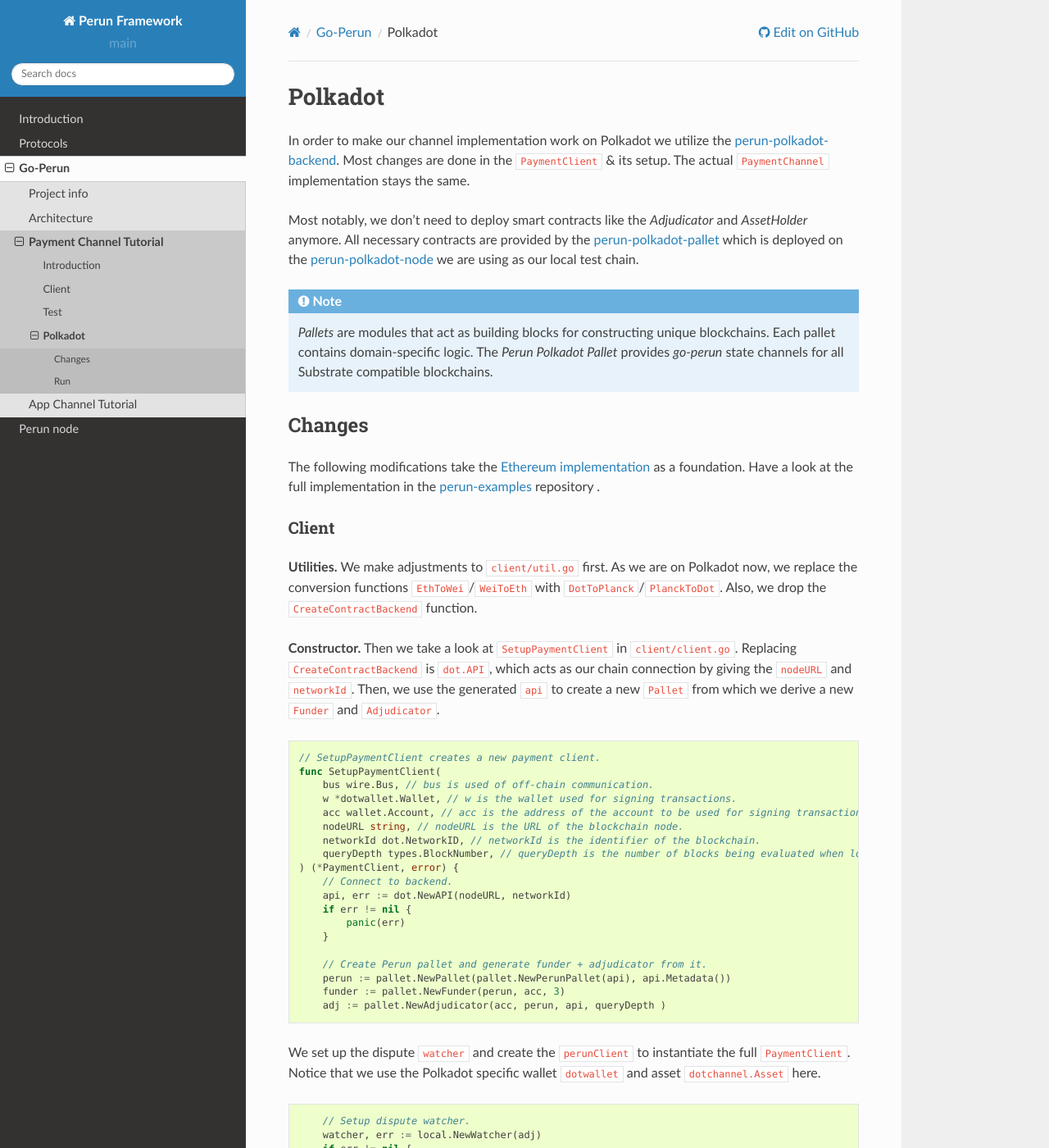
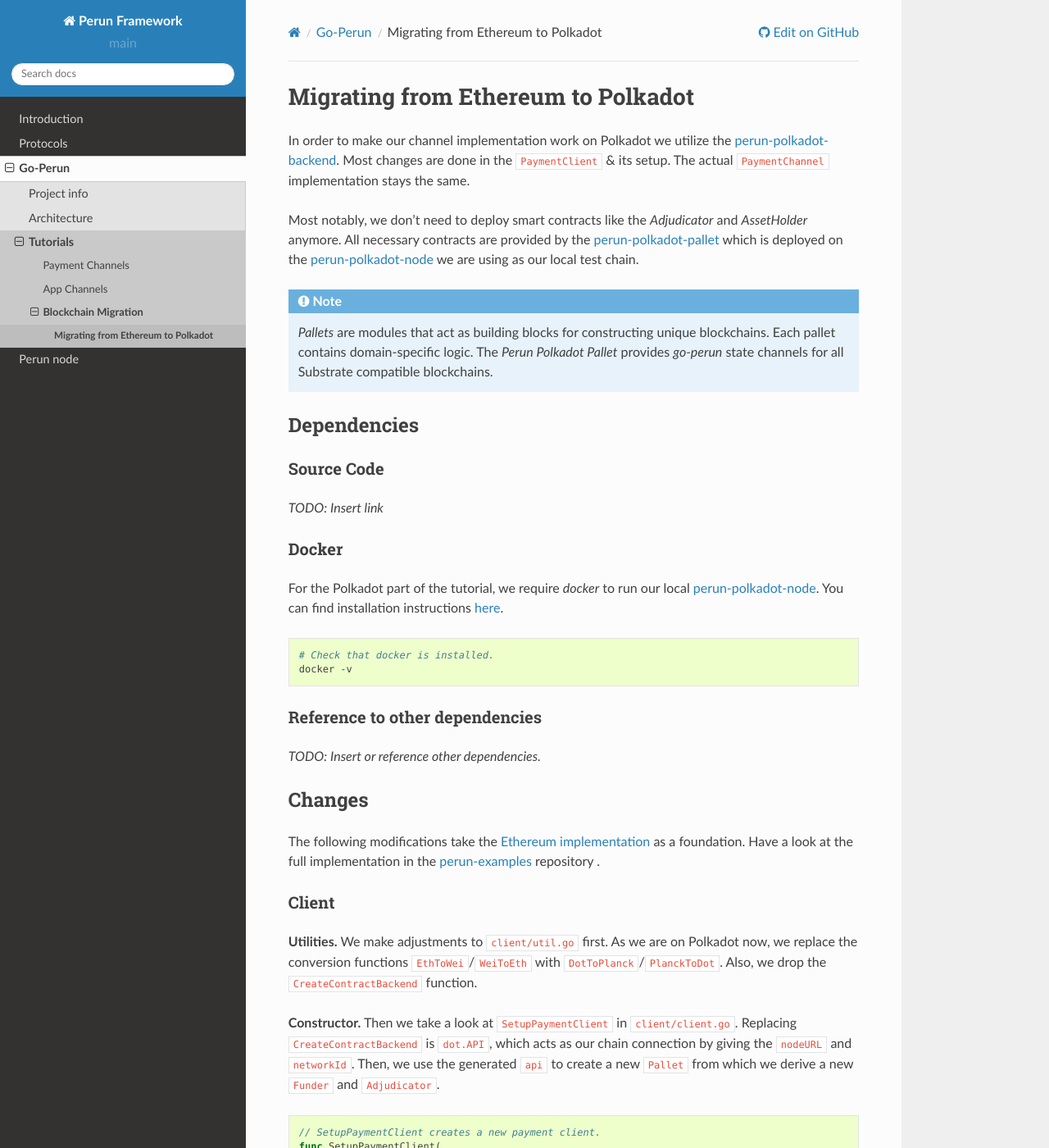
Before and after one commit to hyperledger-labs/perun-doc, a Sphinx documentation site: the page built from source/go-perun/port_eth_dot/index.rst, in a window 1280 px wide and 1400 px high. Shown: the whole window at 82% size. Built offline with Sphinx 7.4.7 and the Read the Docs theme 2.0.0, drawn with Linux system fonts in a browser that asks for light colours; pages that are not in the unit, such as notebooks, are missing from menus.

Commit message:
Review polkadot migration
Signed-off-by: Matthias Geihs <matthias@perun.network>

```diff
--- a/source/go-perun/index.rst
+++ b/source/go-perun/index.rst
@@ -38,8 +38,11 @@
 By default, the library ships with an Ethereum adapter as the transaction backend, a TCP/IP adapter for client communication, a LevelDB adapter for data persistence, and a Logrus adapter for logging.
 
 
-Payment Channel Tutorial
-------------------------
+Tutorials
+---------
+
+Payment Channels
+~~~~~~~~~~~~~~~~
 In the :ref:`payment channel tutorial <payment_tutorial_intro>`, you will learn how to build a simple payment channel application that uses Perun channels for realizing fast and low-fee payment transactions.
 
 .. toctree::
@@ -48,10 +51,9 @@
    payment_tutorial/intro
    payment_tutorial/client
    payment_tutorial/test
-   payment_tutorial/dot
 
-App Channel Tutorial
---------------------
+App Channels
+~~~~~~~~~~~~
 In the :ref:`app channel tutorial <app_tutorial_intro>`, we guide you through the process of creating an app channel application where two players trustlessly play an interactive game with blockchain tokens at stake.
 
 .. toctree::
@@ -61,3 +63,12 @@
    app_tutorial/app/app_intro
    app_tutorial/client
    app_tutorial/test
+
+Blockchain Migration
+~~~~~~~~~~~~~~~~~~~~
+In :ref:`payment_client_on_polkadot`, you will learn how to migrate the payment channel client from Ethereum to Polkadot.
+
+.. toctree::
+   :maxdepth: 1
+
+   port_eth_dot/index
--- a/source/go-perun/payment_tutorial/dot.rst
+++ b/source/go-perun/port_eth_dot/index.rst
@@ -1,7 +1,7 @@
 .. _payment_client_on_polkadot:
 
-Polkadot
-========
+Migrating from Ethereum to Polkadot
+===================================
 
 In order to make our channel implementation work on Polkadot we utilize the `perun-polkadot-backend <https://github.com/perun-network/perun-polkadot-backend>`_.
 Most changes are done in the ``PaymentClient`` & its setup.
@@ -14,6 +14,30 @@
     *Pallets* are modules that act as building blocks for constructing unique blockchains.
     Each pallet contains domain-specific logic.
     The *Perun Polkadot Pallet* provides *go-perun* state channels for all Substrate compatible blockchains.
+
+
+Dependencies
+------------
+
+Source Code
+...........
+
+*TODO: Insert link*
+
+Docker
+......
+For the Polkadot part of the tutorial, we require *docker* to run our local `perun-polkadot-node <https://github.com/perun-network/perun-polkadot-node>`_.
+You can find installation instructions `here <https://docs.docker.com/engine/install/>`_.
+
+.. code-block:: bash
+
+   # Check that docker is installed.
+   docker -v
+
+Reference to other dependencies
+...............................
+
+*TODO: Insert or reference other dependencies.*
 
 Changes
 -------
```
Also changed, not shown: source/go-perun/payment_tutorial/intro.rst (+0 -10 lines).
